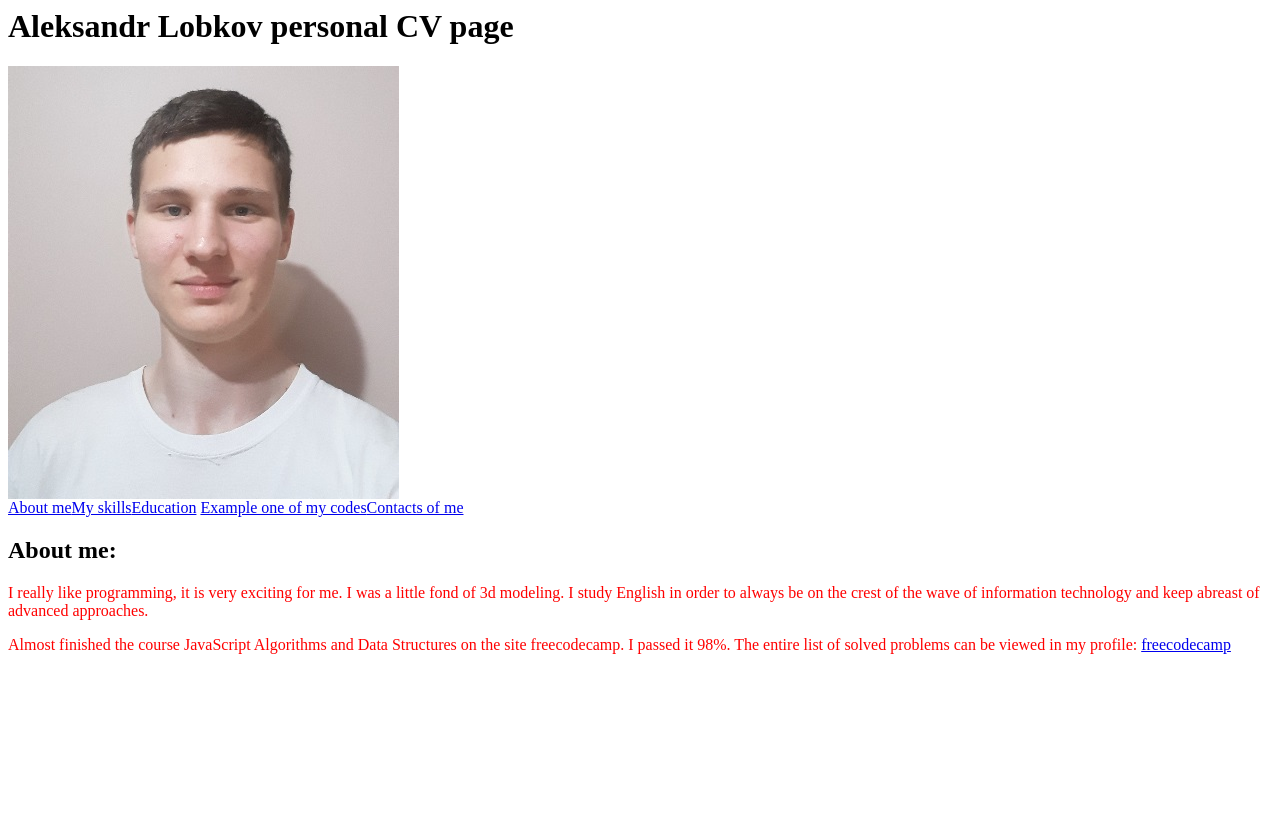
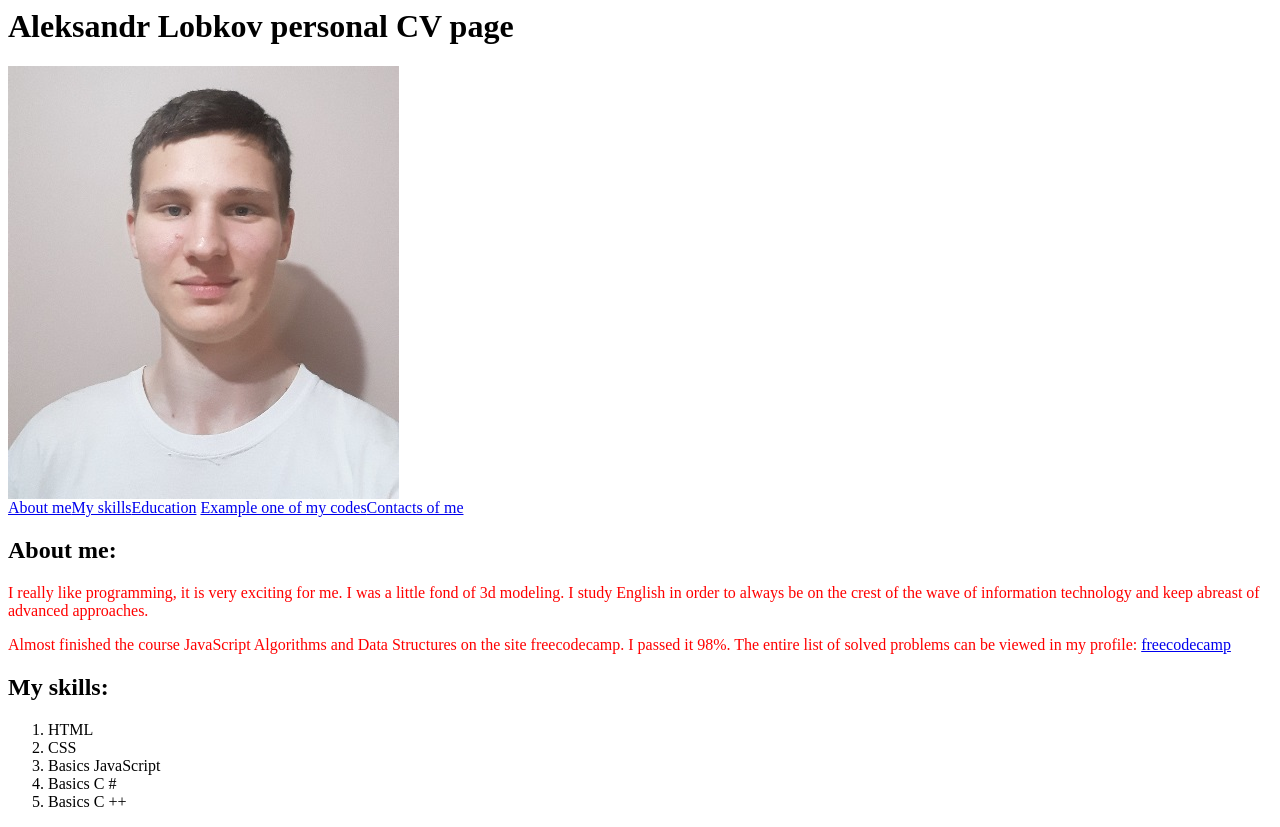
Before and after one commit to alekprogrammer/rsschool-cv, a plain HTML site: page index.html in a window 1280 px wide. Before the commit the page ends 800 px from the top, so only its background shows below. Drawn offline with Linux system fonts and the light colour scheme.

Commit message:
feat: add information about my skills

```diff
--- a/index.html
+++ b/index.html
@@ -25,5 +25,17 @@
         I really like programming, it is very exciting for me. I was a little fond of 3d modeling. I study English in order to always be on the crest of the wave of information technology and keep abreast of advanced approaches.</p>
     <p>Almost finished the course JavaScript Algorithms and Data Structures on the site freecodecamp. I passed it 98%. The entire list of solved problems can be viewed in my profile: <a href="https://www.freecodecamp.org/alekprogrammer">freecodecamp</a>
     </p>
+    <h2 class="headerp" id="skills">
+        My skills:
+    </h2>
+    <p class="mainp">
+        <ol>
+            <li>HTML</li>
+            <li>CSS</li>
+            <li>Basics JavaScript</li>
+            <li>Basics C #</li>
+            <li>Basics C ++</li>
+        </ol>
+    </p>
 
 </html>
```
